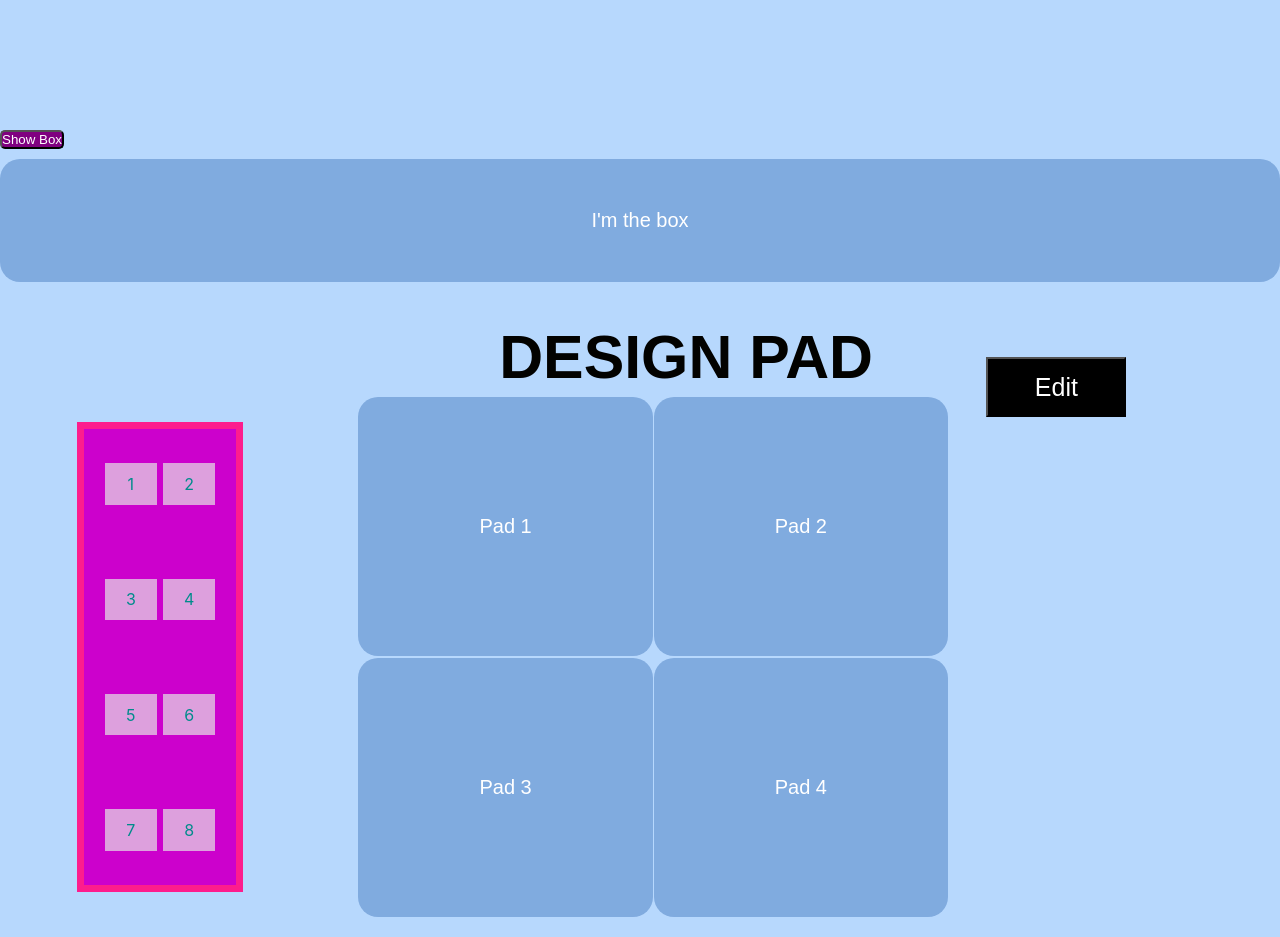
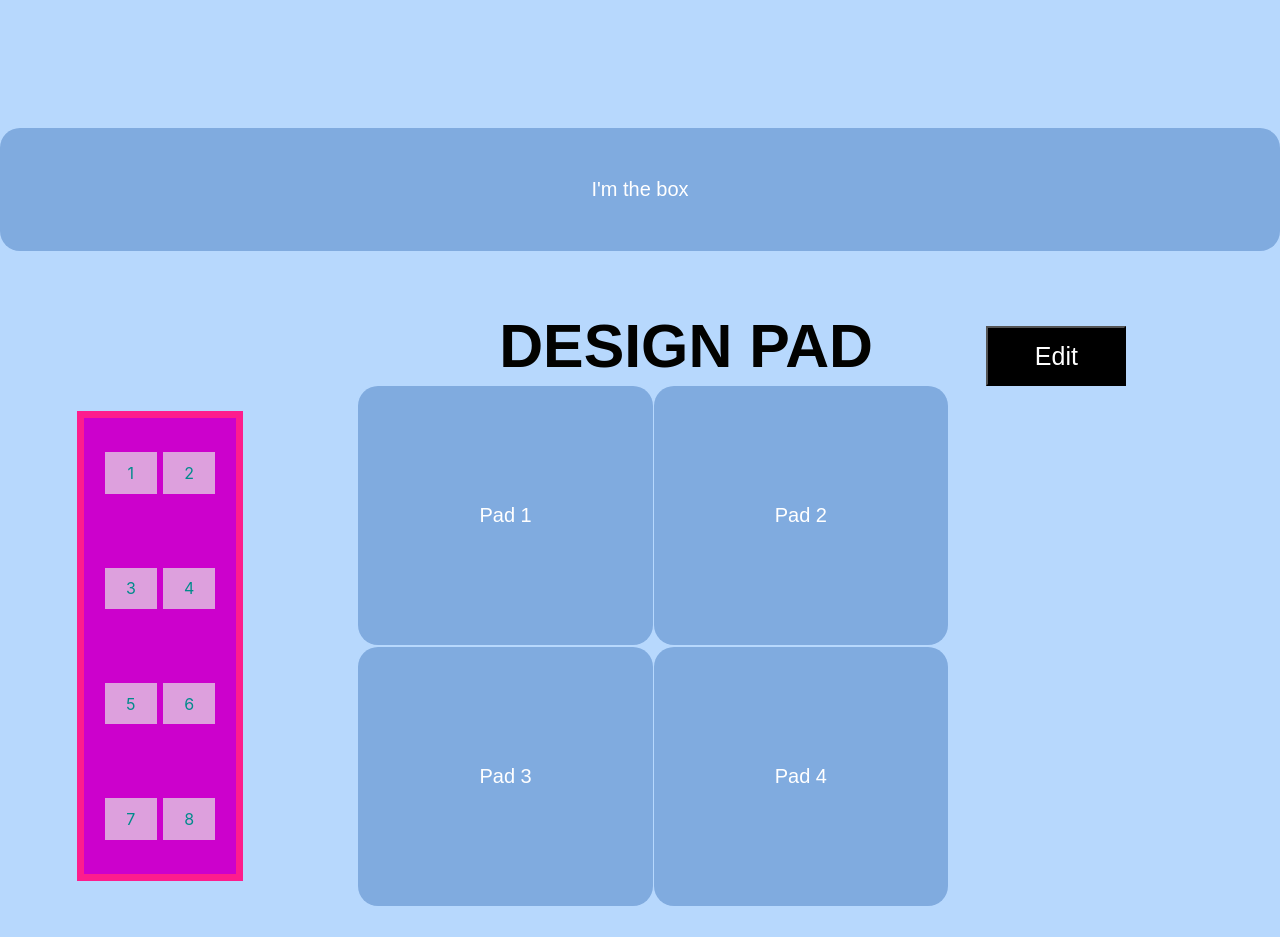
Before and after one commit to 464squad/design-pad, a React (Create React App) app: page / in a window 1280 px wide. After the commit the page ends 906 px from the top, so only its background shows below. Built offline with nearby package versions, Linux system fonts and the light colour scheme.

Commit message:
Moved edit_button from PadInput.js to DesignContainer.js"

```diff
--- a/src/components/DesignBoard.js
+++ b/src/components/DesignBoard.js
@@ -4,12 +4,12 @@ const DesignBoardBody = () => {
     // boilerplate design board body functional component
     return (
         <div>
-            <h1 class="header"> DESIGN PAD </h1>
-            <div class="board_container">
-                <div class="box"> Pad 1 </div>
-                <div class="box"> Pad 2 </div>
-                <div class="box"> Pad 3 </div>
-                <div class="box"> Pad 4 </div>
+            <h1 className="header"> DESIGN PAD </h1>
+            <div className="board_container">
+                <div className="box" id="box1"> Pad 1 </div>
+                <div className="box" id="box2"> Pad 2 </div>
+                <div className="box" id="box3"> Pad 3 </div>
+                <div className="box" id="box4"> Pad 4 </div>
             </div>
         </div>
     );
--- a/src/components/DesignContainer.js
+++ b/src/components/DesignContainer.js
@@ -10,15 +10,12 @@ class DesignContainer extends React.Component {
             isBoxVisible: true
           };
     }
-    // state = {
-    //     isBoxVisible:false
-    //   };
 
-      toggleBox = () => {
+    toggleBox = () => {
         this.setState(prevState => ({ isBoxVisible: !prevState.isBoxVisible }));
-      };
+    };
 
-    editButtonEvent = event => {
+    editButton = event => {
         // to prevent page reload on form submit
         // event.preventDefault();
         /*
@@ -35,15 +32,20 @@ class DesignContainer extends React.Component {
         return (
             <div className="container">
 
-                <div className="show_box">
-                    <button className="show_button" onClick={this.toggleBox}>Show Box</button>
-                    <div className={`box ${isBoxVisible ? "" : "hidden"}`}>
-                        <p>{`${isBoxVisible ? "I'm the box" : "I'm the yellow box"}`}</p>
-                    </div>
+                {/* Testing feature for edit button */}
+                <div className={`box ${isBoxVisible ? "" : "hidden"}`}>
+                    <p>{`${isBoxVisible ? "I'm the box" : "I'm the yellow box"}`}</p>
                 </div>
 
+                { /*TODO - Add editButton Component */ }
+                <div className="button_container">
+                    <button className={`edit_button ${isBoxVisible ? "" : "hidden"}`} onClick={this.toggleBox}> Edit </button>
+                </div>
+
+                <br/>
+
                 { /*TODO - Add PadInput Component */ }
-                <PadInput handleEditChange={this.editButtonEvent} />
+                <PadInput/>
 
                 <br/>
 
@@ -51,12 +53,9 @@ class DesignContainer extends React.Component {
                 <DesignPad/>
 
                 <br/>
+
                 { /*TODO - Add DesignBoard Component */ }
                 <DesignBoard/>
-
-                <br/>
-
-                { /*TODO - Add editButton Component */ }
 
             </div>
         );
--- a/src/components/DesignPad.js
+++ b/src/components/DesignPad.js
@@ -6,14 +6,14 @@ const DesignPadBody = () => {
 
         <div>
             <div class="pad_container">
-                <div class="pads"> 1 </div>
-                <div class="pads"> 2 </div>
-                <div class="pads"> 3 </div>
-                <div class="pads"> 4 </div>
-                <div class="pads"> 5 </div>
-                <div class="pads"> 6 </div>
-                <div class="pads"> 7 </div>
-                <div class="pads"> 8 </div>
+                <div className="pads" id="pads1"> 1 </div>
+                <div className="pads" id="pads2"> 2 </div>
+                <div className="pads" id="pads3"> 3 </div>
+                <div className="pads" id="pads4"> 4 </div>
+                <div className="pads" id="pads5"> 5 </div>
+                <div className="pads" id="pads6"> 6 </div>
+                <div className="pads" id="pads7"> 7 </div>
+                <div className="pads" id="pads8"> 8 </div>
             </div>
         </div>
 
--- a/src/components/PadInput.js
+++ b/src/components/PadInput.js
@@ -24,23 +24,11 @@ class PadInput extends Component {
         })
     }
 
-    editButton = event => {
-        // to prevent page reload on form submit
-        event.preventDefault();
-        /*
-            TODO - Logic for calling props to handle submission and setting state changes
-        */
-       console.log(this.state)
-       console.log('Was I clicked?')
-       this.props.handleEditChange(this.state)
-       console.log('Was I clicked again?')
-    }
-
     render() {
 
         return(
-            <div class="button_container">
-                <button class="edit_button" onClick={this.editButton}> Edit </button>
+            <div>
+                <handleEditChange/>
             </div>
         )
     }
--- a/src/index.css
+++ b/src/index.css
@@ -45,14 +45,7 @@ code {
   grid-column-gap: 0.3%;
   grid-row-gap: 0.3%;
 }
-.show_button {
-  background-color: purple;
-  margin-bottom: 10px;
-  border-radius: 5px;
-  color: white;
-  font-family: sans-serif;
 
-}
 .box {
     /* border: 0.9px solid black; */
     transition: all 1.5s;
@@ -74,6 +67,7 @@ code {
   background-color: yellow;
   color: black;
   letter-spacing: 1px;
+  font-size: 25px;
 }
 
 
```
